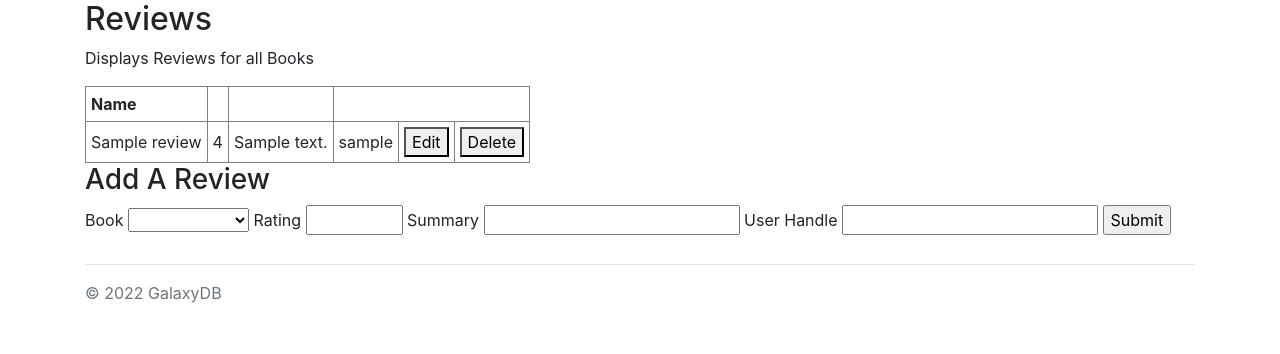
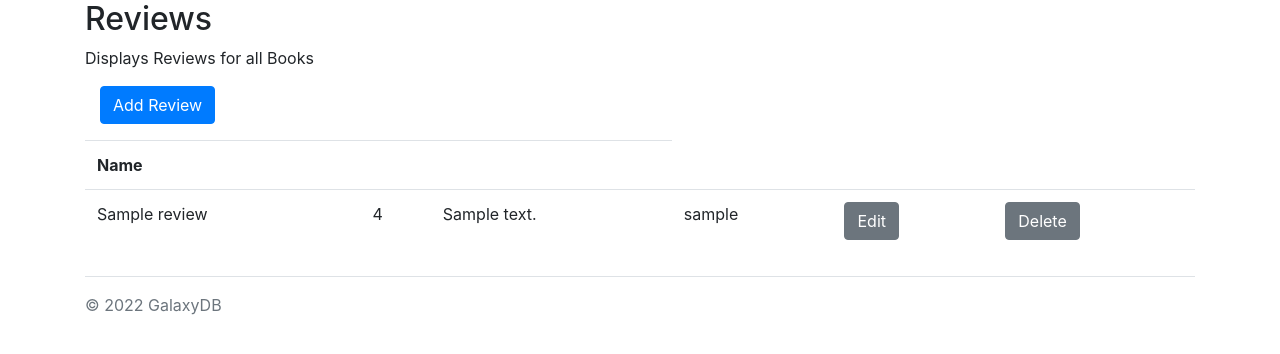
Before and after one commit to spencerlwahlstrom/greatreads, a Flask app: template templates/reviews.html in a window 1280 px wide. Shown: the part 56-410 px from the top of the page. Run offline with Flask 2, Linux system fonts and the light colour scheme; the template is opened without the code that fills it: most values are stand-ins (such as "Sample title", 1, 10 or a date in 2020); some libraries are stand-ins or nearby versions.

Commit message:
update reviews table to use bootstrap/modal

```diff
--- a/templates/authors.html
+++ b/templates/authors.html
@@ -25,7 +25,7 @@
             </button>
             </div>
             <div class="modal-body">
-                <form method="POST" id="add_author" action="{{ url_for('authors') }}">
+                <form method="POST" id="addAuthor" action="{{ url_for('authors') }}">
                     <div class="form-group">
                         <label for="first_name">First Name</label>
                         <input type="text" class="form-control" name="first_name" id="first_name">
--- a/templates/reviews.html
+++ b/templates/reviews.html
@@ -7,8 +7,59 @@
     <h2>Reviews</h2>
     <p class="important">Displays Reviews for all Books</p>
 
+    <!-- Button trigger modal -->
+    <div class="container pb-3">
+        <button type="button" class="btn btn-primary" data-toggle="modal" data-target="#addReviewModal">
+            Add Review
+        </button>
+    </div>
+
+    <!-- Modal -->
+    <div class="modal fade" id="addReviewModal" tabindex="-1" role="dialog" aria-labelledby="addReviewModal" aria-hidden="true">
+        <div class="modal-dialog" role="document">
+        <div class="modal-content">
+            <div class="modal-header">
+            <h5 class="modal-title" id="addReviewModal">Add a new Review</h5>
+            <button type="button" class="close" data-dismiss="modal" aria-label="Close">
+                <span aria-hidden="true">&times;</span>
+            </button>
+            </div>
+            <div class="modal-body">
+                <form method="POST" id="addReview" action="{{ url_for('reviews') }}">
+                    <!-- TODO: change the Book select to a Bootstrap dropdown? -->
+                    <div class="form-group">
+                        <label for="book">Book</label>
+                        <select class="form-select" name="book">
+                            <option value = "0"></option>
+                            {% for book in books %}
+                            <option value = "{{book.book_id}}">{{book.title}}</option>
+                            {% endfor %}
+                        </select>
+                    </div>
+                    <div class="form-group">
+                        <label for="rating">Rating</label>
+                        <input type="number" class="form-control" name="rating" id="rating" min="0" max="5" step="0.1">
+                    </div>
+                    <div class="form-group">
+                        <label for="summary">Summary</label>
+                        <input type="text" class="form-control" name="summary" id="summary">
+                    </div>
+                    <div class="form-group">
+                        <label for="user_handle">User Handle</label>
+                        <input type="text" class="form-control" name="user_handle" id="user_handle">
+                    </div>
+                    <div class="modal-footer">
+                        <button type="button" class="btn btn-secondary" data-dismiss="modal">Close</button>
+                        <button type="submit" class="btn btn-primary">Add</button>
+                    </div>
+                </form>
+            </div>
+        </div>
+        </div>
+    </div>
+
     {% if reviews %}
-    <table border="1" cellpadding="5">
+    <table class="table">
         <tr>
             {% for attr in reviews[0].keys() %}
             {% if ((attr != "review_id") and (attr != "book_id")) %}
@@ -24,8 +75,8 @@
             <td>{{ review.rating }}</td>
             <td>{{ review.summary }}</td>
             <td>{{ review.user_handle }}</td>
-            <td><a href="{{ url_for('edit_review', review_id=review.review_id) }}"><button>Edit</button></a></td>
-            <td><a href="{{ url_for('delete_review', review_id=review.review_id) }}"><button>Delete</button></a></td>
+            <td><a href="{{ url_for('edit_review', review_id=review.review_id) }}"><button type="button" class="btn btn-secondary">Edit</button></a></td>
+            <td><a href="{{ url_for('delete_review', review_id=review.review_id) }}"><button type="button" class="btn btn-secondary">Delete</button></a></td>
         </tr>
         {% endfor %}
     </table>
@@ -35,17 +86,4 @@
 
     {% endif %}
 
-    <form method = "POST" id = "addReview">
-        <h3>Add A Review</h3>
-        <label>Book</label> <select name="book">
-            <option value = "0"></option>
-            {% for book in books %}
-            <option value = "{{book.book_id}}">{{book.title}}</option>
-            {% endfor %}
-        </select>
-        <label>Rating</label> <input type="number" name = "rating" min = 0 max = 5 step = ".1">
-        <label>Summary</label> <input type ="text" name = "summary">
-        <label>User Handle</label> <input type ="text" name = "user_handle">
-        <input type ="submit">
-    </form>
 {% endblock %}
```
